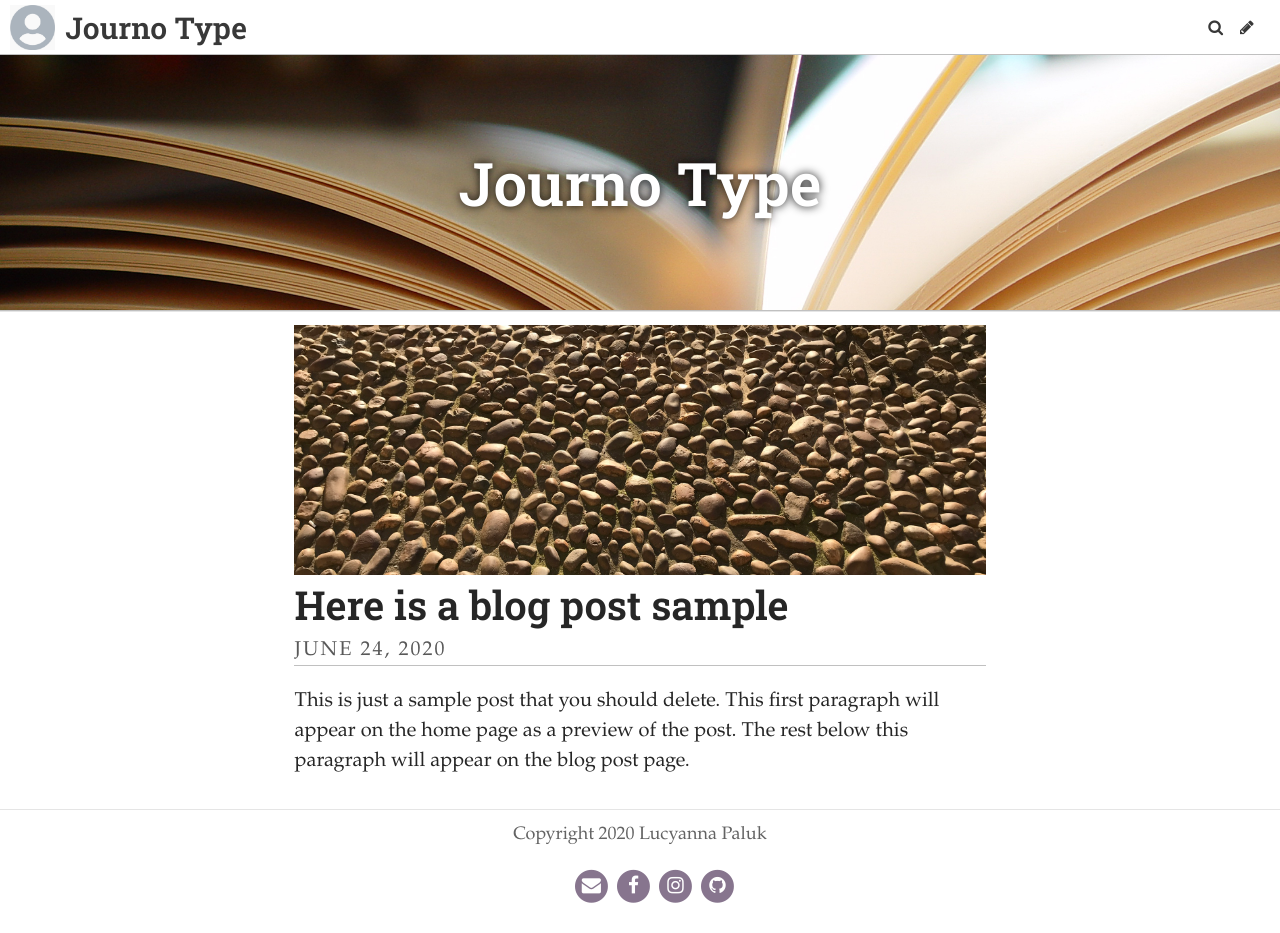
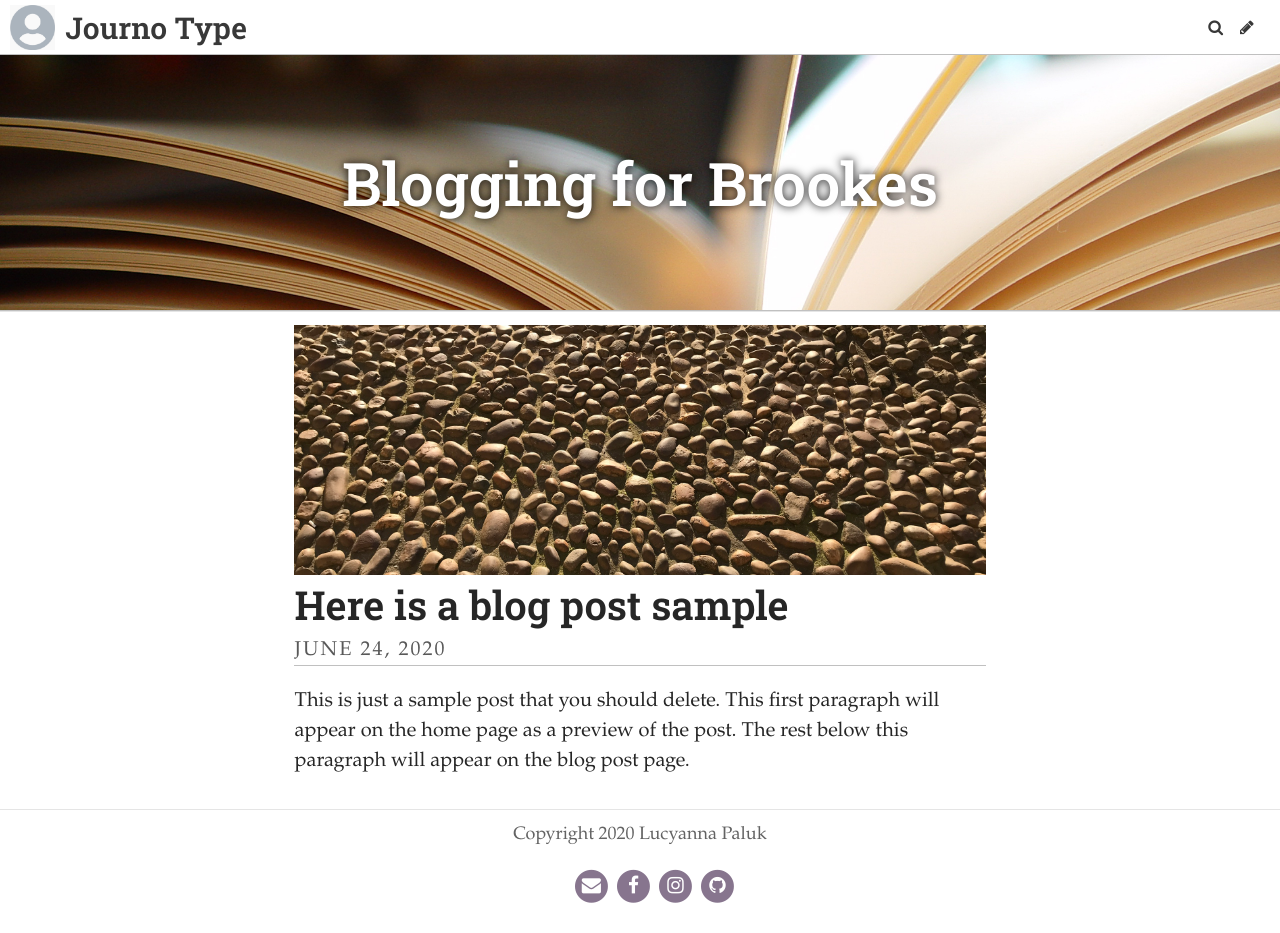
Before and after one commit to lucyannapaluk/mybrookesblog, a Jekyll site: the page built from index.html, in a window 1280 px wide. Built offline with Jekyll 4.4.1, drawn with Linux system fonts in a browser that asks for light colours; some web fonts are replaced; the list of posts is cut into pages by our own code.

Commit message:
Update Settings “general”

```diff
--- a/_data/settings.yml
+++ b/_data/settings.yml
@@ -1,7 +1,7 @@
 title: Journo Type
 description: This website contains my blog featuring articles about fonts
   throughout journalism
-header_text: Journo Type
+header_text: Blogging for Brookes
 footer_text: Copyright 2020 Lucyanna Paluk
 header_feature_image: ../uploads/pages.jpg
 bannerheight: 20vmax
```
